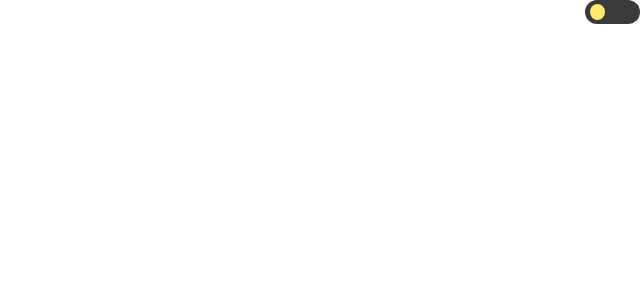
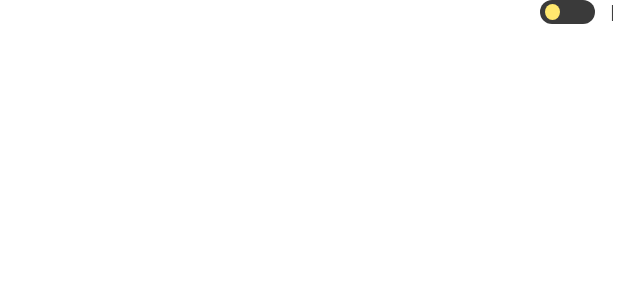
Before and after one commit to deniz244/web-sayfam, a React (Create React App) app: page / in a window 1280 px wide. Shown: the top 300 px of the page, without its empty margins (640-1280 px from the left). Built offline with nearby package versions, Linux system fonts and the light colour scheme.

Commit message:
context dosyaları oluşturuldu, navbar language eklemeleri

```diff
--- a/src/comps/NavBar.js
+++ b/src/comps/NavBar.js
@@ -1,9 +1,15 @@
+import "./css/NavBar.css";
 import DarkMode from "./NavBarComps/DarkMode";
+import Language from "./NavBarComps/Language";
 
 export default function NavBar() {
   return (
     <div>
-      <DarkMode />
+      <div className="outerNav">
+        <DarkMode />
+        <p className="sep">|</p>
+        <Language />
+      </div>
     </div>
   );
 }
--- a/src/comps/NavBarComps/Language.js
+++ b/src/comps/NavBarComps/Language.js
@@ -0,0 +1,9 @@
+import "./css/Language.css";
+
+export default function Language() {
+  return (
+    <div className="language">
+      <button className="lng-btn"></button>
+    </div>
+  );
+}
--- /dev/null
+++ b/src/comps/NavBarComps/css/Language.css
@@ -0,0 +1,13 @@
+.language {
+  display: flex;
+  justify-content: flex-end;
+  align-items: center;
+  margin-right: 10px;
+}
+
+.lng-btn {
+  background-color: transparent;
+  border: none;
+  outline: none;
+  cursor: pointer;
+}
--- /dev/null
+++ b/src/comps/css/NavBar.css
@@ -0,0 +1,11 @@
+.outerNav {
+  display: flex;
+  justify-content: flex-end;
+}
+
+.sep {
+  display: flex;
+  justify-content: center;
+  align-items: center;
+  margin: 0 1rem;
+}
--- /dev/null
+++ b/src/contexts/DarkModeContext.js
@@ -0,0 +1,12 @@
+import { createContext, useEffect, useState } from "react";
+
+export const DarkModeContext = createContext();
+
+export default function DarkModeTheme() {
+  const [theme, setTheme] = useState();
+
+  const state = {
+    theme,
+    setTheme,
+  };
+}
--- /dev/null
+++ b/src/contexts/LanguageContext.js
@@ -0,0 +1,5 @@
+import { createContext, useEffect, useState } from "react";
+
+export const LanguageContext = createContext();
+
+export default function Language() {}
```
